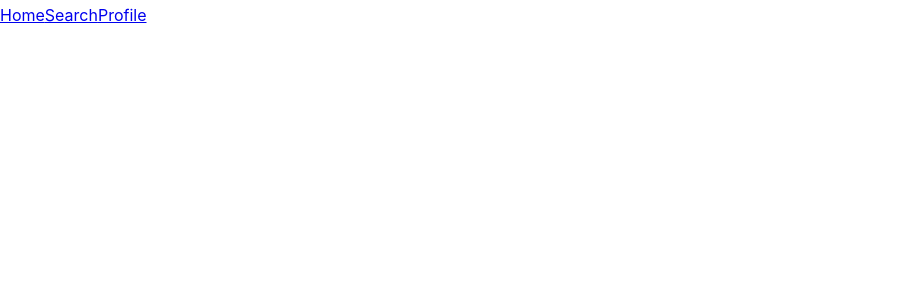
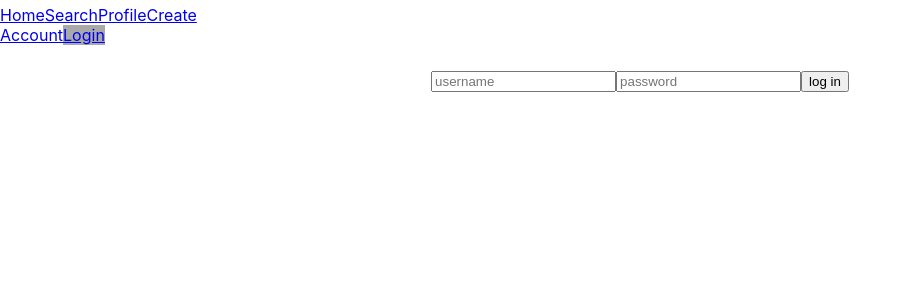
Before and after one commit to RitaHartnell/f-wildlife-conservation-frontend, a React (Create React App) app: page /login in a window 1280 px wide. Shown: the top 300 px of the page, without its empty margins (0-912 px from the left). Built offline with nearby package versions, Linux system fonts and the light colour scheme.

Commit message:
signup/login bugfixing

```diff
--- a/src/App.js
+++ b/src/App.js
@@ -7,8 +7,8 @@ import Navbar from './Components/Navbar';
 import UserProfile from './Components/UserProfile';
 import {BrowserRouter, Route, Redirect} from 'react-router-dom';
 import Signup from './Components/Signup';
+import Login from './Components/Login';
 
-const api='test'
 
 class App extends React.Component {
 
@@ -18,19 +18,36 @@ class App extends React.Component {
     search: ""
   }
 
+  //componentDidMount() { if(this.props.user) {do the fetch....}
+
   signupHandler = (userObj) => {
-    const settings = {
+
+    fetch("http://localhost:3000/api/v1/users", {
+      method: "POST",
+      headers: {
+        accepts: "application/json",
+        "content-type": "application/json"
+      },
+      body: JSON.stringify({ user: userObj.username })
+    })
+    .then(resp => resp.json())
+    .then(data => this.setState({ user: data.user }))
+  }
+
+  loginHandler = (userObj) => {
+    console.log("loggin in", userObj)
+    fetch("http://localhost:3000/api/v1/login", {
       method: "POST",
       headers: {
         accepts: "application/json",
         "content-type": "application/json"
       },
       body: JSON.stringify({ user: userObj })
-    }
-    fetch(api, settings)
+    })
     .then(resp => resp.json())
     .then(console.log)
   }
+
 
   render() {
     return (
@@ -39,7 +56,9 @@ class App extends React.Component {
         <Navbar />
         {/*basic main page?*/}
         <Route exact path="/" component={Home} />
-        <Route exact path="/userprofile" render={() => <UserProfile />} />
+        <Route exact path="/signup" render={()=> <Signup submitHandler={this.signupHandler}/>}/>
+        <Route exact path="/login" render={()=> <Login submitHandler={this.loginHandler}/>}/>
+        <Route exact path="/userprofile" render={() => <UserProfile user={this.state.user}/>} />
         <Route exact path="/search" render={() => <Search user={this.state.user}/>} />
         <Route exact path="/animals" render={() => <AnimalList user={this.state.user}/>} />
       </div>
--- a/src/Components/Signup.js
+++ b/src/Components/Login.js
@@ -1,6 +1,6 @@
 import React from 'react'
 
-class Signup extends React.Component{
+class Login extends React.Component{
     state = {
         username:"",
         password:""
@@ -18,11 +18,11 @@ class Signup extends React.Component{
         return(
             <form onSubmit={this.submitHandler}>
                 <input type="text" name="username" placeholder="username" value={this.state.username} onChange={this.changeHandler} />
-                <input type="text" name="username" placeholder="username" value={this.state.username} onChange={this.changeHandler} />
-                <input type="submit" value="sign up" />
+                <input type="text" name="password" placeholder="password" value={this.state.password} onChange={this.changeHandler} />
+                <input type="submit" value="log in" />
             </form>
         )
     }
 }
 
-export default Signup
+export default Login
--- a/src/Components/Navbar.js
+++ b/src/Components/Navbar.js
@@ -6,8 +6,10 @@ const Navbar = () => {
     return (
             <div className="nav-bar">
             <NavLink to="/" exact activeStyle={{background: 'darkgray'}}>Home</NavLink>
-            <NavLink to="/Search" exact activeStyle={{background: 'darkgray'}}>Search</NavLink>
-            <NavLink to="/UserProfile" exact activeStyle={{background: 'darkgray'}}>Profile</NavLink>
+            <NavLink to="/search" exact activeStyle={{background: 'darkgray'}}>Search</NavLink>
+            <NavLink to="/userProfile" exact activeStyle={{background: 'darkgray'}}>Profile</NavLink>
+            <NavLink to="/signup" exact activeStyle={{background: 'darkgray'}}>Create Account</NavLink>
+            <NavLink to="/login" exact activeStyle={{background: 'darkgray'}}>Login</NavLink>
             </div>
     )
 }
--- a/src/Components/UserProfile.js
+++ b/src/Components/UserProfile.js
@@ -10,6 +10,7 @@ class UserProfile extends React.Component {
     }
 
     render () {
+        console.log(this.props.user)
         return (
         <>
         {this.props.user ?
```
